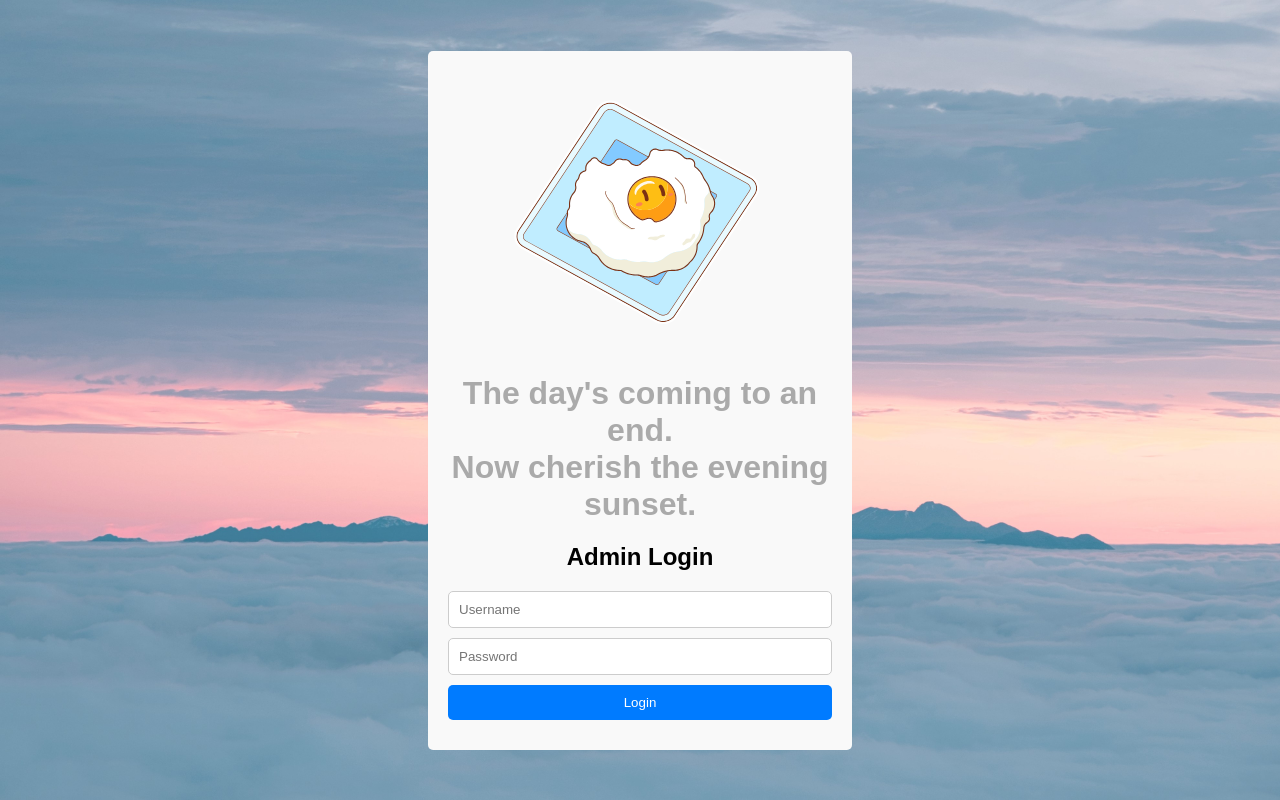
After one commit to Lux-Jason/rms_new, a PHP site: page /admin.php in a window 1280 px wide. The commit adds this page. Run offline with PHP 8.4, Linux system fonts and the light colour scheme.

Commit message:
Implement dynamic cart functionality and admin login page
- Remove hardcoded cart items from `index.php` and replace with dynamic loading from database.
- Add functions for loading cart items and updating item quantities in `index.php`.
- Create new `admin.php` for admin login and session management.
- Introduce `get_cart_items.php` for fetching the user's cart contents and membership status.
- Add `update_cart.php` for updating the item quantities in the cart.
- Ensure cart displays live updates based on user membership and changes to quantities.

```diff
--- /dev/null
+++ b/admin.php
@@ -0,0 +1,142 @@
+<!DOCTYPE html>
+<html lang="en">
+<head>
+    <meta charset="UTF-8">
+    <meta name="viewport" content="width=device-width, initial-scale=1.0">
+    <title>SwapSpot Login</title>
+    <link rel="icon" href="qiao_logo.svg" type="image/x-icon">
+    <link rel="stylesheet" type="text/css" href="styles.css">
+    <style>
+        body {
+            margin: 0;
+            padding: 0;
+            font-family: Arial, sans-serif;
+            background-image: url('bg_07_16.jpg');
+            background-size: 100%;
+            background-position: center;
+            background-repeat: no-repeat;
+            height: 100vh;
+        }
+        .main-container {
+            display: flex;
+            position: relative;
+            justify-content: center;
+            align-items: center;
+            height: 100vh;
+        }
+        .login-container {
+            width: 30%;
+            background-color: #f9f9f9;
+            padding: 20px;
+            border-radius: 5px;
+            text-align: center;
+        }
+        .login-container h2 {
+            margin-top: 0;
+            text-align: center;
+        }
+        .login-container form {
+            text-align: center;
+        }
+        .login-container input[type="text"],
+        .login-container input[type="password"],
+        .login-container button {
+            width: 100%;
+            margin-bottom: 10px;
+            padding: 10px;
+            border: 1px solid #ccc;
+            border-radius: 5px;
+            box-sizing: border-box;
+        }
+        .login-container button {
+            background-color: #007bff;
+            color: #fff;
+            border: none;
+            cursor: pointer;
+        }
+        .links {
+            color: #00aeec;
+        }
+        .links:hover {
+            color: #00aeec;
+        }
+        .links:visited {
+            color: #00aeec;
+        }
+    </style>
+</head>
+<body>
+
+<?php
+session_start();
+include 'connectdb.php';
+
+if ($_SERVER['REQUEST_METHOD'] == 'POST') {
+    $username = $_POST['username'];
+    $password = $_POST['password'];
+
+    $stmt = $conn->prepare("SELECT s_name, s_password FROM seller WHERE s_name = :username");
+    $stmt->bindValue(':username', $username, PDO::PARAM_STR);
+    $stmt->execute();
+
+    $user = $stmt->fetch(PDO::FETCH_ASSOC);
+
+    if ($user) {
+        if (password_verify($password, $user['s_password'])) {
+            $_SESSION['username'] = $user['s_name'];
+            $_SESSION['last_activity'] = time();
+            header("Location: backstage.php");
+            exit();
+        } else {
+            echo "Invalid password";
+            header("Location: admin.php?error=invalid_password");
+            exit();
+        }
+    } else {
+        echo"empty input";
+        header("Location: admin.php?error=user_not_found");
+        exit();
+    }
+}
+?>
+<!--password checking-->
+
+<div class="main-container">
+    <div class="login-container">
+        <img src="qiao_logo.svg" style="width: 300px;">
+        <h1 style="font-family: 'Segoe UI Light', Arial, sans-serif; padding: 0px; margin: 0px; color: #aaa;" id="greetings"></h1>
+        <h2 style="margin: 20px;">Admin Login</h2>
+        <form method="post">
+            <input type="text" name="username" placeholder="Username" id="username" onfocus="inputFocus(this)" required>
+            <input type="password" name="password" placeholder="Password" id="password" onfocus="inputFocus(this)" required>
+            <button type="submit">Login</button>
+        </form>
+    </div>
+</div>
+
+<script>
+    var currentDate = new Date();
+    var currentHour = currentDate.getHours();
+    var body = document.body;
+    if (currentHour < 4 || currentHour > 19) {
+        body.style.backgroundImage = "url('bg_19_04.jpg')";
+        document.getElementById("greetings").innerHTML = "May you a good night.";
+    } else if (currentHour >= 4 && currentHour < 7) {
+        body.style.backgroundImage = "url('bg_04_07.jpg')";
+        document.getElementById("greetings").innerHTML = "Good morning. <br>A new day is about to begin.";
+    } else if (currentHour >= 16 && currentHour <= 19) {
+        body.style.backgroundImage = "url('bg_16_19.jpg')";
+        document.getElementById("greetings").innerHTML = "The day's coming to an end. <br>Now cherish the evening sunset.";
+    } else {
+        body.style.backgroundImage = "url('bg_07_16.jpg')";
+        document.getElementById("greetings").innerHTML = "May you have a fulfilling day.";
+    }
+
+    function inputFocus(input) {
+        input.style.backgroundColor = "white";
+        input.style.borderColor = "#00AEEC";
+    }
+</script>
+
+</body>
+</html>
```
Also changed, not shown: get_cart_items.php (added, +35 -0 lines), index.php (+98 -80 lines), update_cart.php (added, +20 -0 lines).
